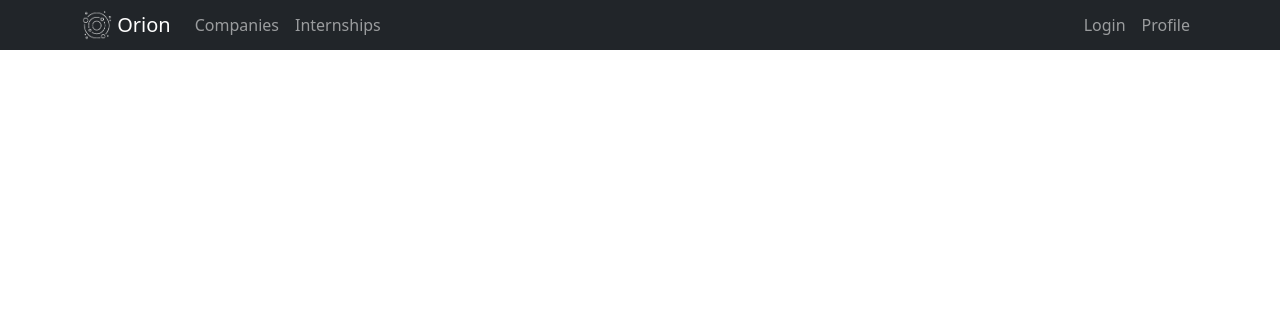
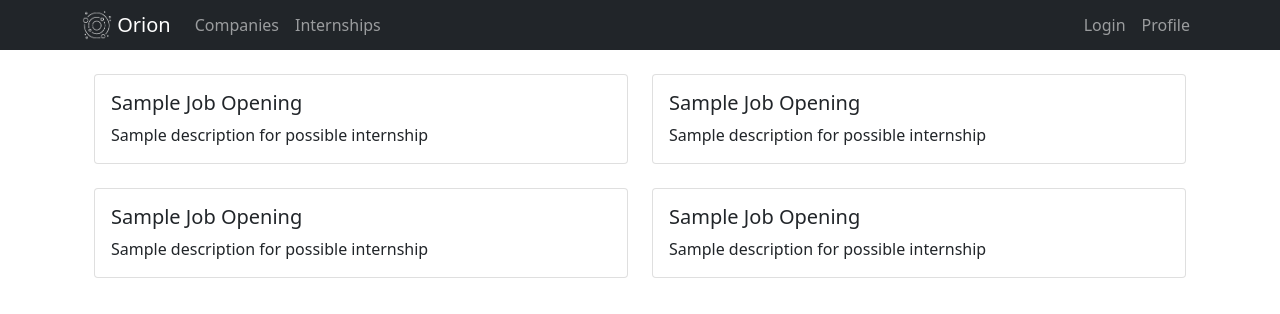
Before and after one commit to fdnthecoder/OrionFrontEnd, a React (Create React App) app in the folder frontend/: page /internships in a window 1280 px wide. Shown: the top 314 px of the page. Built offline with nearby package versions, Linux system fonts and the light colour scheme; no server answers.

Commit message:
added skeleton for Interships and Board

```diff
--- a/frontend/package.json
+++ b/frontend/package.json
@@ -9,7 +9,7 @@
     "axios": "^0.23.0",
     "bootstrap": "^5.1.3",
     "react": "^17.0.2",
-    "react-bootstrap": "^2.0.2",
+    "react-bootstrap": "^2.0.0-rc.1",
     "react-dom": "^17.0.2",
     "react-router-dom": "^5.3.0",
     "react-scripts": "^4.0.3",
--- a/frontend/src/App.js
+++ b/frontend/src/App.js
@@ -4,7 +4,9 @@ import {Switch, Route} from 'react-router-dom';
 import Header from './Components/Header/Header';
 import Login from './Pages/Login/Login';
 import Profile from './Pages/Profile/Profile';
-import {Test} from "./Components/Test/Test"
+import Internships from "./Pages/Internships/Internships";
+import {Test} from "./Components/Test/Test";
+import Home from './Pages/Home/Home';
 import { useEffect, useState } from 'react';
 import axios from 'axios'
 import 'bootstrap/dist/css/bootstrap.min.css'
@@ -23,13 +25,13 @@ function App() {
 
 	return (
 		<div className="App">
-
 			<Test prop={state}/>
 			<Header />
 			<Switch>
+				<Route path='/internships' component={Internships} />
 				<Route path='/login' component={Login}/>
 				<Route path='/profile' component={Profile}/>
-				<Route exact path='/' render={() => <h1><Test prop={state}/></h1>}/>
+				<Route path='/' component={Home}/>
 			</Switch>
 		</div>
 	);
--- /dev/null
+++ b/frontend/src/Components/Board/Board.js
@@ -0,0 +1,29 @@
+import React from "react"
+import {Row, Col} from "react-bootstrap"
+import Card from "react-bootstrap/Card"
+import Container from "react-bootstrap/Container"
+
+class Board extends React.Component{
+    render(){
+        return(
+            <Container fluid>
+                <Row xs={1} md={2} className="g-4">
+                {Array.from({ length: 4 }).map((_, idx) => (
+                    <Col>
+                        <Card>
+                            <Card.Body>
+                            <Card.Title>Sample Job Opening</Card.Title>
+                            <Card.Text>
+                                Sample description for possible internship
+                            </Card.Text>
+                            </Card.Body>
+                        </Card>
+                    </Col>
+                ))}
+                </Row>
+            </Container>
+        )
+    }
+}
+
+export default Board;
--- a/frontend/src/Components/Header/Header.js
+++ b/frontend/src/Components/Header/Header.js
@@ -16,7 +16,7 @@ const Header = () => {
                 <Navbar.Toggle aria-controls="basic-navbar-nav" />
                 <Nav className="me-auto">
                     <Nav.Link href="">Companies</Nav.Link>
-                    <Nav.Link href="">Internships</Nav.Link>
+                    <Nav.Link href="/internships">Internships</Nav.Link>
                 </Nav >
                 <Nav>
                     <Nav.Link href="/login">Login</Nav.Link>
--- /dev/null
+++ b/frontend/src/Pages/Internships/Internships.js
@@ -0,0 +1,16 @@
+import React from "react"
+import Board from "../../Components/Board/Board"
+import Container from "react-bootstrap/Container"
+
+class Internships extends React.Component{
+    render(){
+        return(
+            <Container>
+                <br/ >
+                <Board />
+            </Container>
+        )
+    }
+}
+
+export default Internships
```
Also changed, not shown: frontend/src/Pages/Register/Register.js (added, +33 -0 lines), frontend/src/Components/Board/Board.css (added), frontend/src/Pages/Internships/Internships.css (added), frontend/src/Pages/Manager/Manager.css (added), frontend/src/Pages/Manager/Manager.js (added), frontend/src/Pages/Register/Register.css (added), 1 other file (tests, documents, lock files or other folders).
